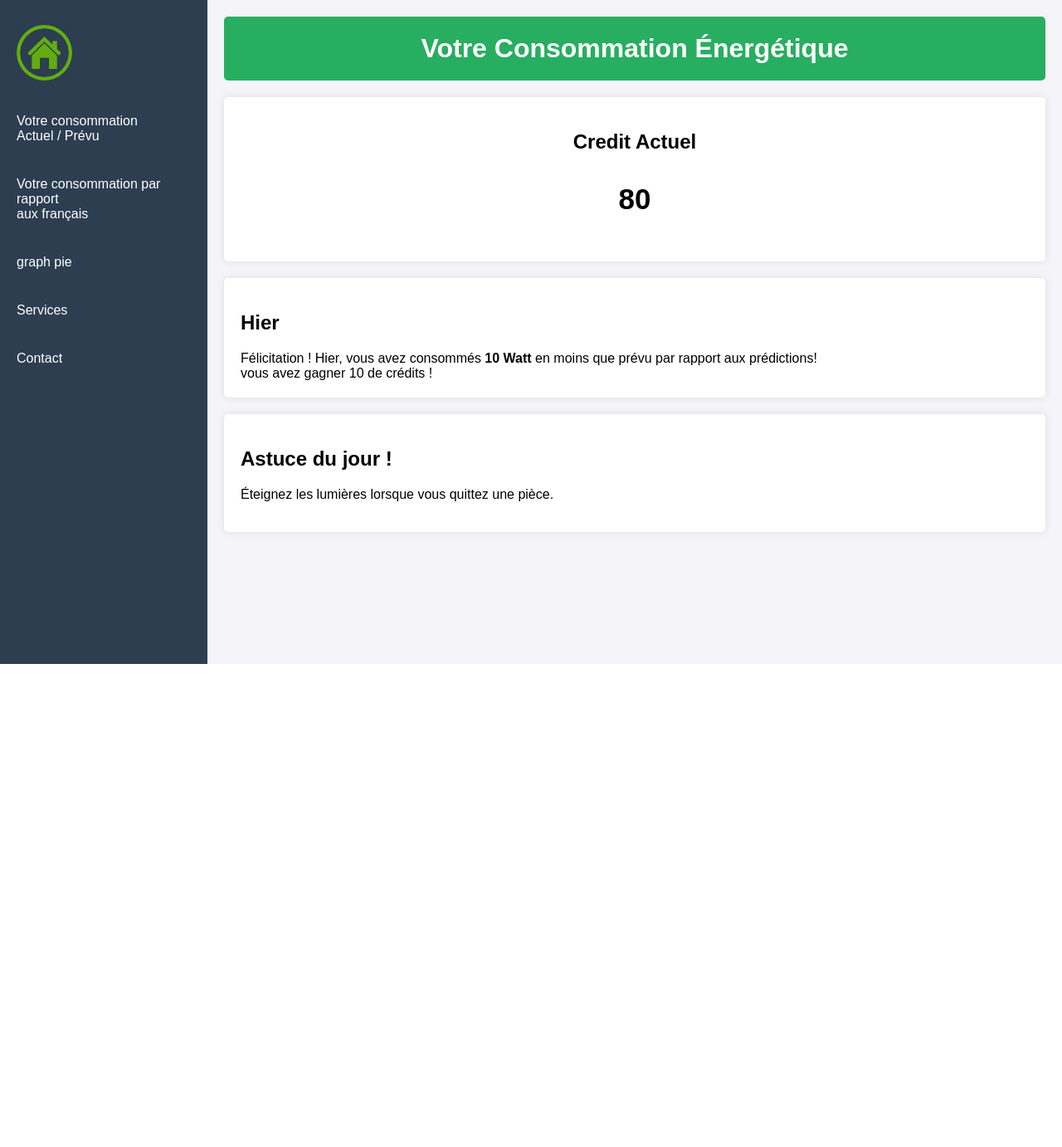
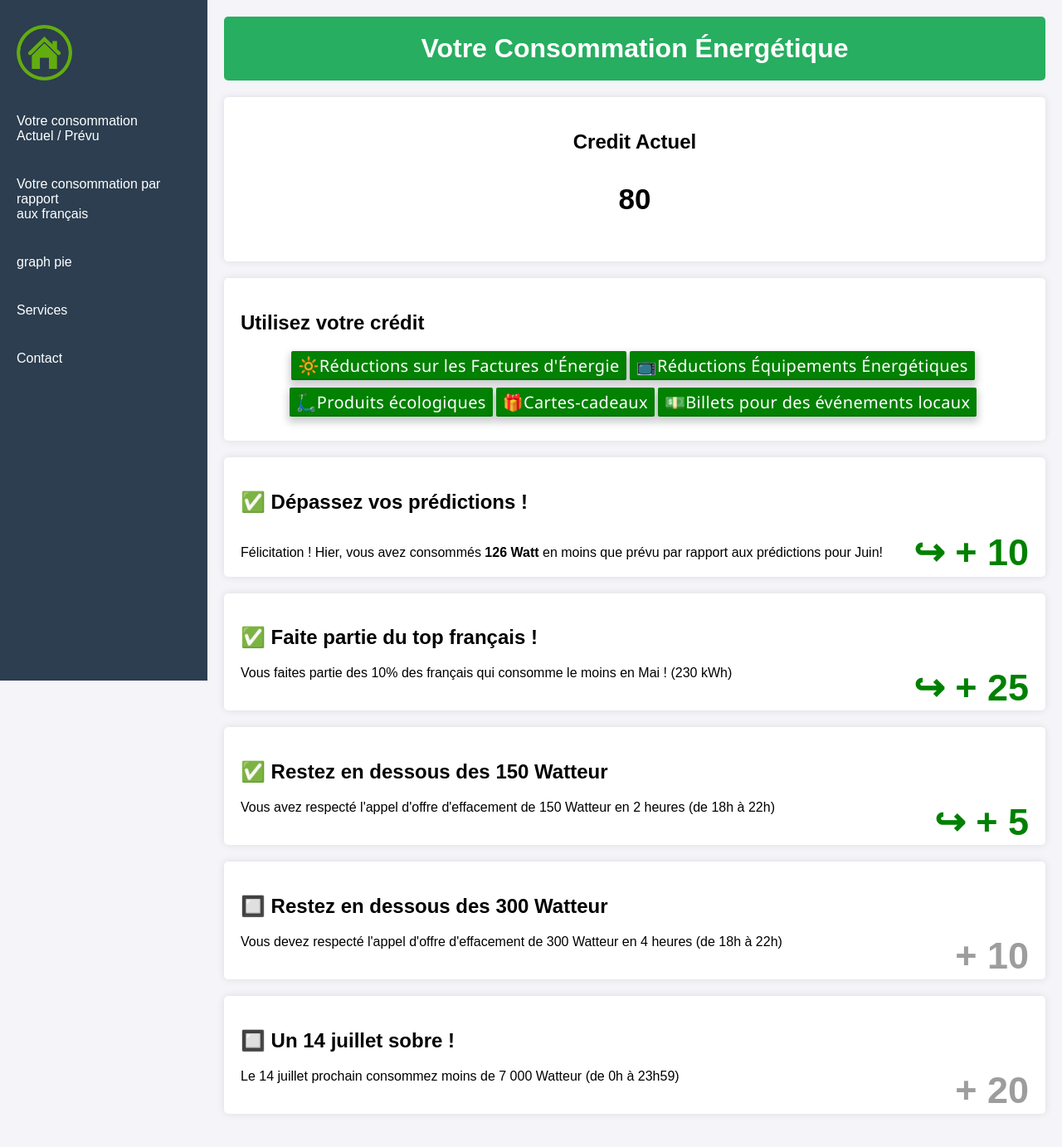
Before and after one commit to NicolasNicz/energy_house, a PHP site: page / in a window 1280 px wide. Shown: the whole page at 83% size. Before the commit the page ends 800 px from the top, so only its background shows below. Run offline with PHP 8.4, Linux system fonts and the light colour scheme; data comes from the database, SQL or seed files in the repository.

Commit message:
credit update

```diff
--- a/index.php
+++ b/index.php
@@ -61,11 +61,41 @@ include ("header.php");
                     <h2 style="text-align:center;">Credit Actuel</h2>
                     <p class="credit"><?=$nbcredit?></p>
                 </section>
+
+                <section>
+                    <h2>Utilisez votre crédit</h2>
+
+                    <div id="widget-category-container">
+                        <a class="category-container" href="#">
+                        🔆Réductions sur les Factures d'Énergie
+                        </a>
+                        <a class="category-container" href="#">
+                        📺Réductions Équipements Énergétiques
+                    </a>
+                    <a class="category-container" href="#">
+                        🛴Produits écologiques
+                    </a>
+                    <a class="category-container" href="#">
+                        🎁Cartes-cadeaux
+                    </a>
+                    <a class="category-container" href="#">
+                        💵Billets pour des événements locaux
+                    </a>
+
+
+
+
+                    </div>
+                </section>
+
+
+
                 <section id="about">
-                    <h2>Hier </h2>
+                    <h2>✅ Dépassez vos prédictions ! </h2>
                     <?php if ($dif_hier>=0){
-                        echo "Félicitation ! Hier, vous avez consommés <b> $dif_hier Watt</b> en moins que prévu par rapport aux prédictions! <br>";
-                        echo "vous avez gagner $difcredit de crédits !";
+                         echo "<b class='lecredit'> ↪ + $difcredit </b>";
+                        echo "<br>Félicitation ! Hier, vous avez consommés <b> 126 Watt</b> en moins que prévu par rapport aux prédictions pour Juin! <br>";
+
 
                     }else{
                         $difafficher = $dif_hier - $dif_hier*2;
@@ -76,9 +106,35 @@ include ("header.php");
                     }?>
 
                 </section>
-                <section id="services">
-                    <h2>Astuce du jour !</h2>
-                    <p><?=$le_tip_of_day?></p>
+
+
+
+                <section>
+                    <h2>✅ Faite partie du top français !</h2>
+                    <b class='lecredit'> ↪ + 25</b>
+                    <p>Vous faites partie des 10% des français qui consomme le moins en Mai ! (230 kWh)</p>
+                </section>
+
+                <section>
+                    <h2>✅ Restez en dessous des 150 Watteur</h2>
+                    <b class='lecredit'> ↪ + 5</b>
+                    <p>Vous avez respecté l'appel d'offre d'effacement de 150 Watteur en 2 heures (de 18h à 22h)</p>
+
+                </section>
+
+
+                <section>
+                    <h2>🔲 Restez en dessous des 300 Watteur</h2>
+                    <b class='lecreditnon'> + 10</b>
+                    <p>Vous devez respecté l'appel d'offre d'effacement de 300 Watteur en 4 heures (de 18h à 22h)</p>
+
+                </section>
+
+                <section>
+                    <h2>🔲 Un 14 juillet sobre !</h2>
+                    <b class='lecreditnon'> + 20</b>
+                    <p>Le 14 juillet prochain consommez moins de 7 000 Watteur (de 0h à 23h59)</p>
+
                 </section>
             </main>
         </div>
--- a/styles/general.css
+++ b/styles/general.css
@@ -50,3 +50,19 @@ div#widget-category-container {
    display: flex;
    justify-content: center;
 }
+
+.lecredit{
+   float: right;
+   font-size: 45px;
+   margin-bottom: 20px;
+   font-weight: bold;
+   color: green;
+}
+
+.lecreditnon{
+   float: right;
+   font-size: 45px;
+   margin-bottom: 20px;
+   font-weight: bold;
+   color: rgb(157, 157, 157);
+}
```
